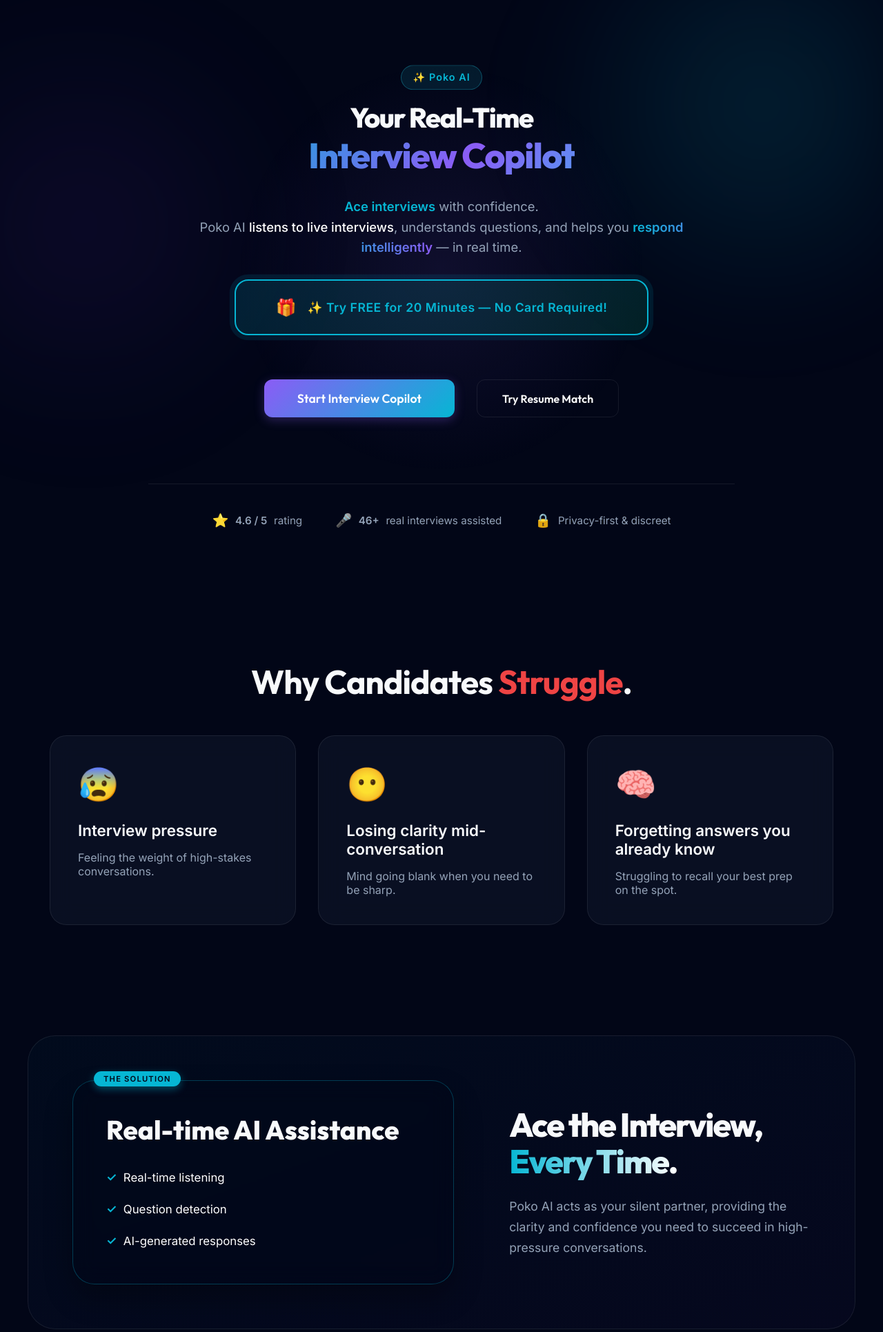
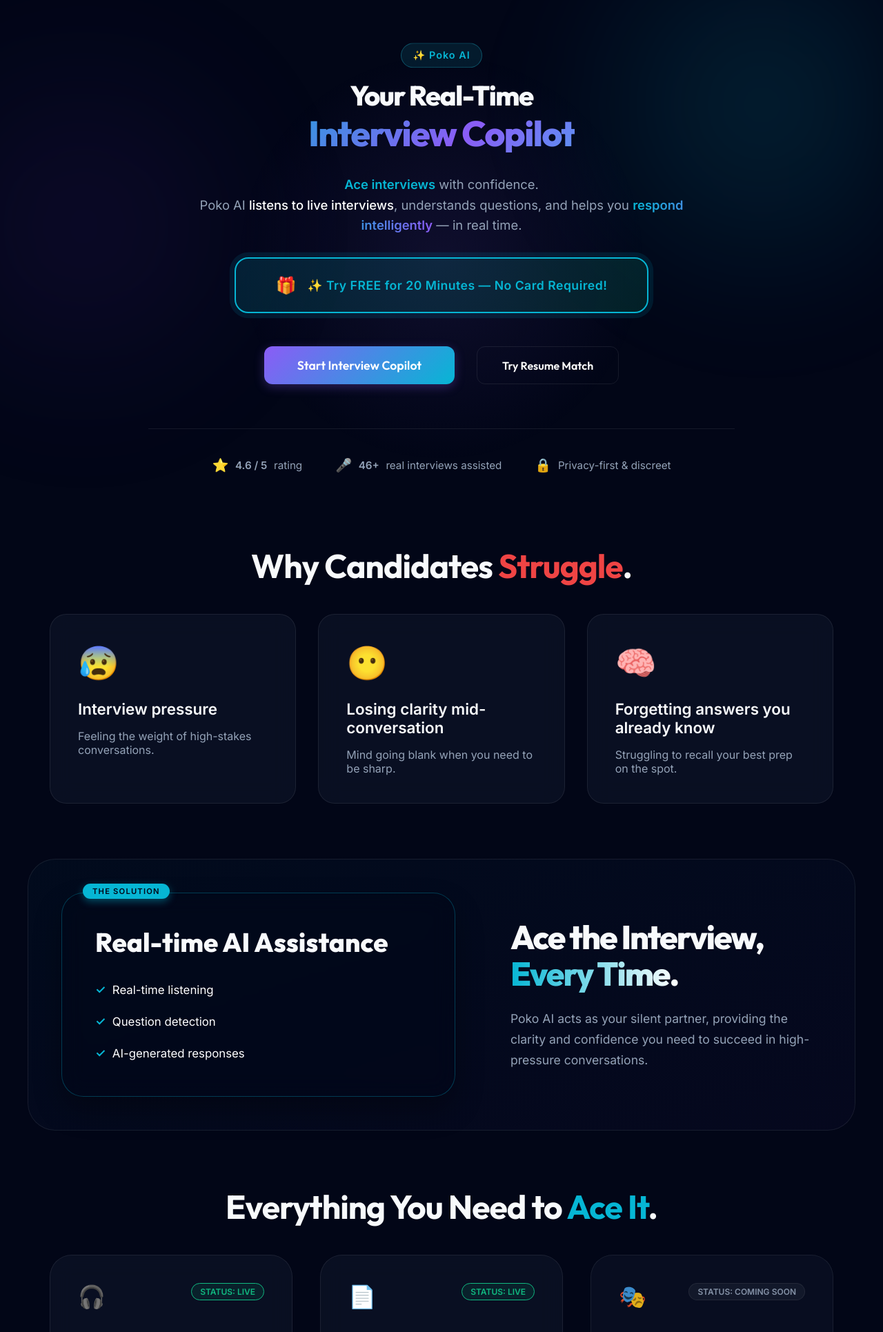
Before and after one commit to Rahul7036/PokoAI, a FastAPI app: page / in a window 1280 px wide. Shown: the part 89-2020 px from the top of the page at 69% size. Run offline with FastAPI, Linux system fonts and the light colour scheme; parts of the project's set-up code (start-up, migrations or seed data) failed here and were passed over; some libraries are stand-ins or nearby versions.

Commit message:
ui changes

```diff
--- a/templates/index.html
+++ b/templates/index.html
@@ -228,7 +228,7 @@
         .dash-main {
             flex: 1;
             margin-left: 280px;
-            padding: 3rem;
+            padding: 2rem;
             max-width: 1200px;
             height: 100vh;
             overflow-y: auto;
@@ -273,10 +273,10 @@
 
         .dash-hero {
             background: linear-gradient(135deg, rgba(139, 92, 246, 0.1), rgba(6, 182, 212, 0.1));
-            padding: 3rem;
+            padding: 2.5rem 2rem;
             border-radius: 24px;
             border: 1px solid var(--glass-border);
-            margin-bottom: 3rem;
+            margin-bottom: 2rem;
         }
 
         .dash-stat-row {
@@ -302,13 +302,13 @@
         .section-container {
             max-width: 1200px;
             margin: 0 auto;
-            padding: 4rem 2rem;
+            padding: 3.5rem 2rem;
             width: 100%;
         }
 
         .section-title {
             font-size: 3rem;
-            margin-bottom: 3rem;
+            margin-bottom: 2.5rem;
             text-align: center;
             letter-spacing: -1px;
         }
@@ -1512,7 +1512,7 @@
         <main>
             <!-- Hero -->
             <section class="section-container"
-                style="text-align: center; padding-top: 6rem; padding-bottom: 8rem; position: relative; overflow: hidden;">
+                style="text-align: center; padding-top: 4rem; padding-bottom: 3rem; position: relative; overflow: hidden;">
                 <div
                     style="position: absolute; top: 10%; left: 50%; transform: translateX(-50%); width: 600px; height: 600px; background: radial-gradient(circle, rgba(139, 92, 246, 0.1) 0%, transparent 70%); z-index: -1;">
                 </div>
@@ -1555,7 +1555,7 @@
 
                 <!-- FREE 20 MINUTES BANNER -->
                 <div
-                    style="background: linear-gradient(135deg, rgba(6, 182, 212, 0.15), rgba(16, 185, 129, 0.15)); border: 2px solid var(--accent-cyan); border-radius: 20px; padding: 1.5rem 3rem; max-width: 600px; margin: 0 auto 4rem; box-shadow: 0 0 30px rgba(6, 182, 212, 0.3); animation: pulse-cyan 2s infinite;">
+                    style="background: linear-gradient(135deg, rgba(6, 182, 212, 0.15), rgba(16, 185, 129, 0.15)); border: 2px solid var(--accent-cyan); border-radius: 20px; padding: 1.5rem 3rem; max-width: 600px; margin: 0 auto 3rem; box-shadow: 0 0 30px rgba(6, 182, 212, 0.3); animation: pulse-cyan 2s infinite;">
                     <div
                         style="display: flex; align-items: center; justify-content: center; gap: 1rem; flex-wrap: wrap;">
                         <span style="font-size: 1.5rem;">🎁</span>
@@ -1566,7 +1566,7 @@
                     </div>
                 </div>
 
-                <div style="display: flex; justify-content: center; gap: 2rem; margin-bottom: 6rem;">
+                <div style="display: flex; justify-content: center; gap: 2rem; margin-bottom: 4rem;">
                     <button onclick="openLogin()" class="btn-primary"
                         style="padding: 16px 48px; font-size: 1.1rem; border-radius: 12px;">
                         Start Interview Copilot
@@ -1616,7 +1616,7 @@
 
             <!-- Solution Section -->
             <section id="solution" class="section-container"
-                style="background: linear-gradient(to bottom right, rgba(6, 182, 212, 0.03), rgba(139, 92, 246, 0.03)); border-radius: 40px; margin: 6rem auto; border: 1px solid var(--glass-border); padding: 4rem;">
+                style="background: linear-gradient(to bottom right, rgba(6, 182, 212, 0.03), rgba(139, 92, 246, 0.03)); border-radius: 40px; margin: 1.5rem auto; border: 1px solid var(--glass-border); padding: 3rem;">
                 <div style="display: grid; grid-template-columns: 1.1fr 0.9fr; gap: 4rem; align-items: center;">
                     <div class="glass"
                         style="padding: 3rem; border-color: rgba(6, 182, 212, 0.3); border-radius: 32px; background: rgba(2, 6, 23, 0.4); position: relative; box-shadow: 0 20px 40px rgba(0,0,0,0.3);">
@@ -1746,7 +1746,7 @@
 
             <!-- Social Proof Section -->
             <section class="section-container"
-                style="text-align: center; border-top: 1px solid var(--glass-border); padding-top: 6rem;">
+                style="text-align: center; border-top: 1px solid var(--glass-border); padding-top: 4rem;">
                 <h2 class="section-title">Trusted by <span style="color: var(--accent-cyan);">Candidates</span> Globally
                 </h2>
                 <div style="display: flex; justify-content: center; gap: 6rem; margin-top: 2rem;">
@@ -1763,7 +1763,7 @@
                 </div>
                 <!-- Testimonial Placeholders -->
                 <div
-                    style="display: grid; grid-template-columns: repeat(auto-fit, minmax(300px, 1fr)); gap: 2rem; margin-top: 6rem;">
+                    style="display: grid; grid-template-columns: repeat(auto-fit, minmax(300px, 1fr)); gap: 2rem; margin-top: 2.5rem;">
                     <div class="glass"
                         style="padding: 2.5rem; border-radius: 24px; text-align: left; font-style: italic;">
                         "Poko AI gave me the confidence I needed for my Senior Dev interview. The real-time hints were a
@@ -1781,7 +1781,7 @@
 
             <!-- Pricing Section -->
             <section id="pricing" class="section-container"
-                style="border-top: 1px solid var(--glass-border); padding-top: 6rem;">
+                style="border-top: 1px solid var(--glass-border); padding-top: 4rem;">
                 <h2 class="section-title">Simple & <span style="color: var(--accent-glow);">Honest</span> Pricing.</h2>
                 <div style="display: grid; grid-template-columns: repeat(auto-fit, minmax(320px, 1fr)); gap: 2rem;">
                     <!-- Single Interview -->
```
